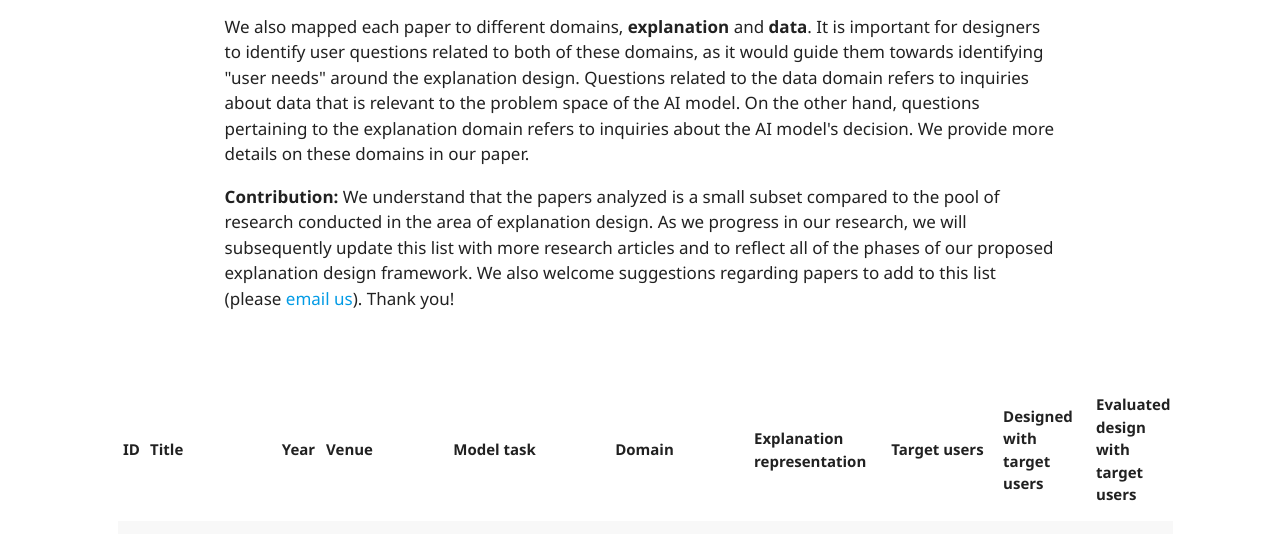
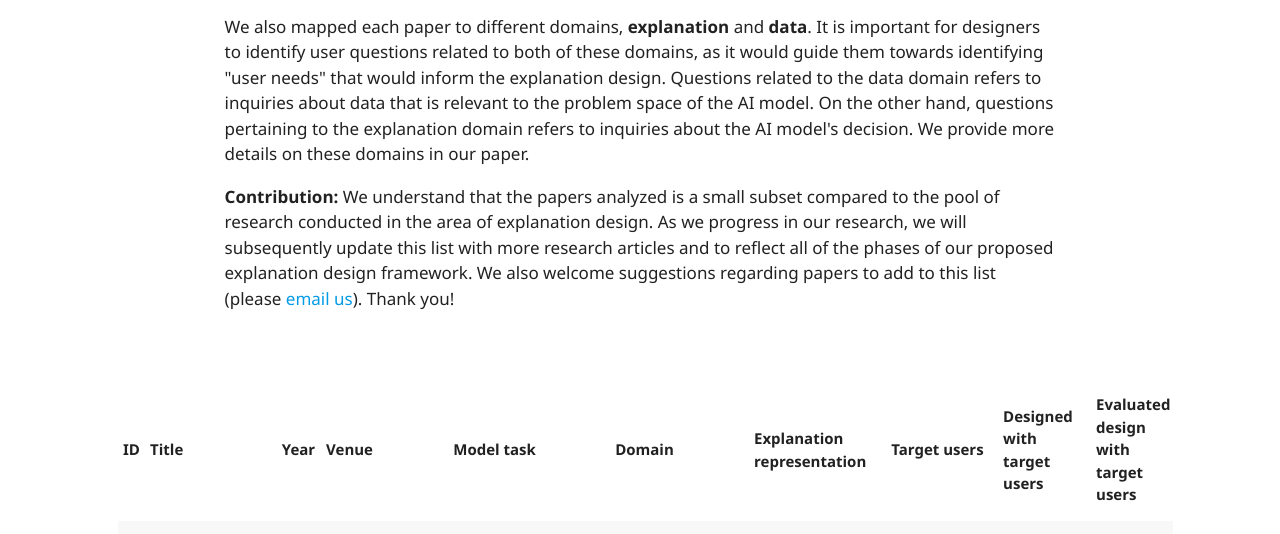
Before and after one commit to design-decision-xai-framework/design-decision-xai-framework.github.io, a plain HTML site: page pages/design_analysis.html in a window 1280 px wide. Shown: the part 221-755 px from the top of the page. Drawn offline with nearby package versions, Linux system fonts and the light colour scheme.

Commit message:
update index info

```diff
--- a/pages/design_analysis.html
+++ b/pages/design_analysis.html
@@ -49,7 +49,7 @@
             </p>
             <p style="font-size: 17px">
                 We also mapped each paper to different domains, <b>explanation</b> and <b>data</b>. It is important for designers to identify user questions related to both of these
-                domains, as it would guide them towards identifying "user needs" around the explanation design. Questions related to the data domain refers to inquiries about data that
+                domains, as it would guide them towards identifying "user needs" that would inform the explanation design. Questions related to the data domain refers to inquiries about data that
                 is relevant to the problem space of the AI model. On the other hand, questions pertaining to the explanation domain refers to inquiries about the AI model's decision. We provide more details on these domains in our paper.
             </p>
             <!--</p>-->
```
